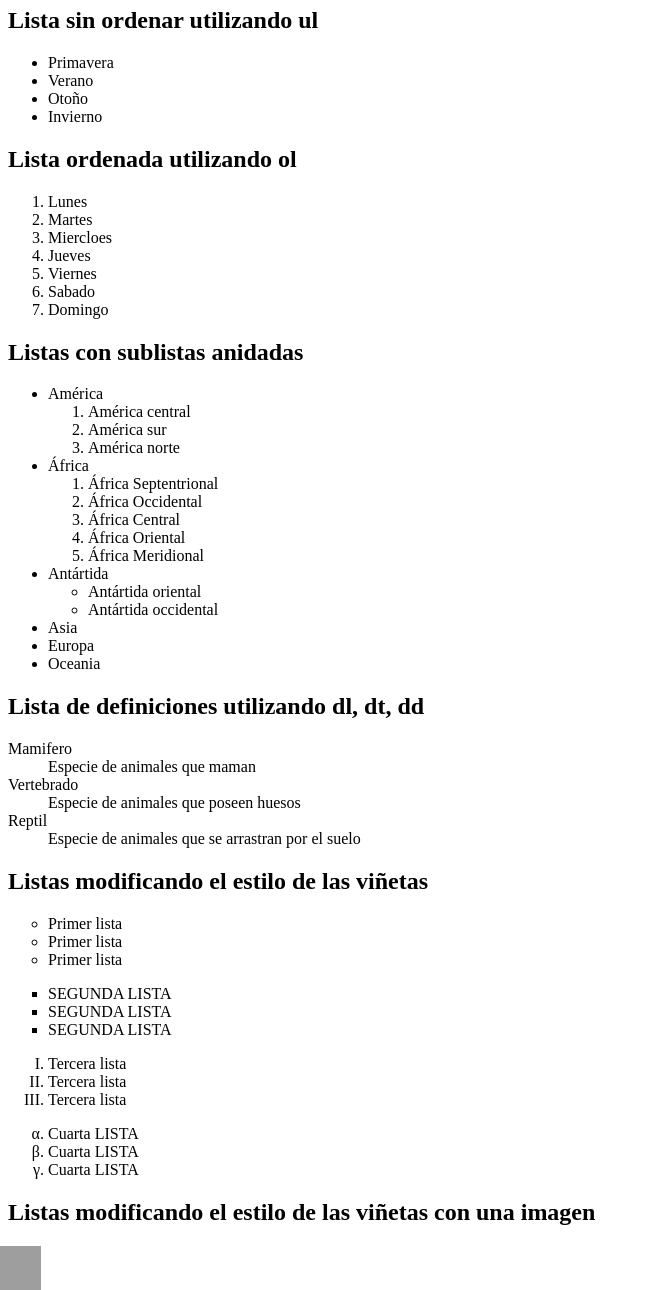
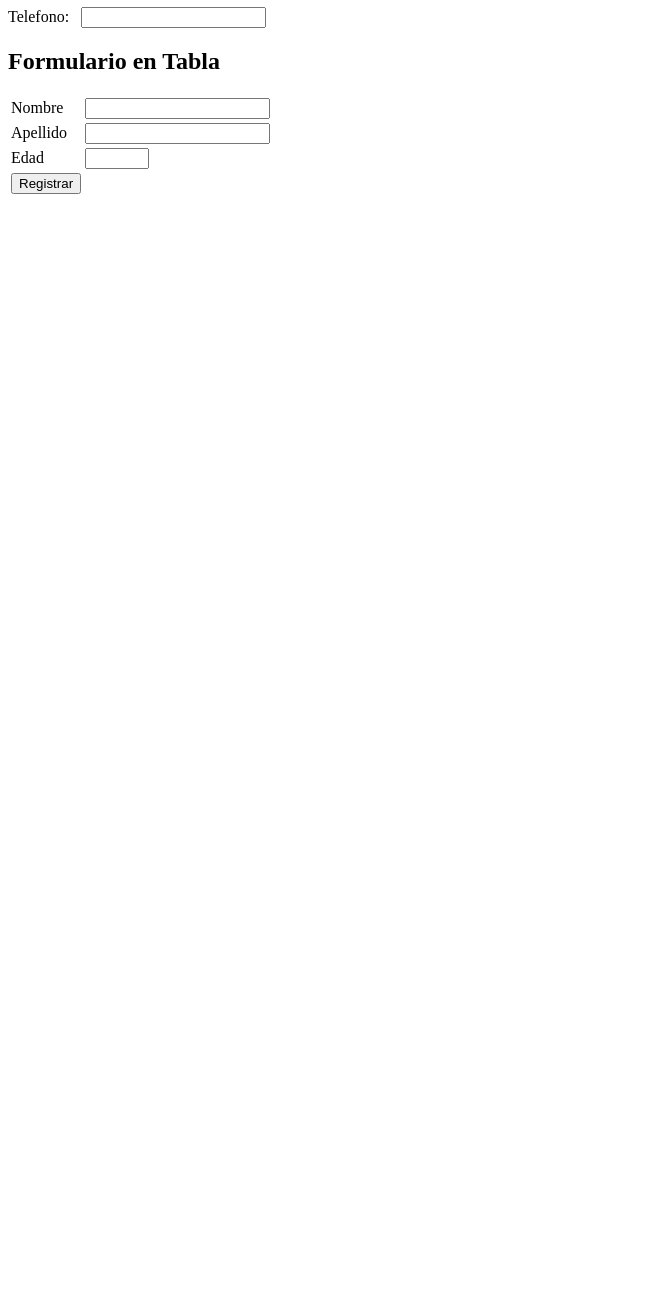
Before and after one commit to rodolfopb/rodolfopb, a plain HTML site: page index.html in a window 1280 px wide. Shown: the part 73-1363 px from the top of the page, without its empty margins (0-649 px from the left). After the commit the page ends 800 px from the top, so only its background shows below. Drawn offline with Linux system fonts and the light colour scheme.

Commit message:
Update index.html

```diff
--- a/index.html
+++ b/index.html
@@ -1,91 +1,52 @@
-<!DOCTYPE HTML>
-<!--Curso de HTML desde cero-->
+<!DOCTYPE html>
+<!--Con la linea anterior especificamos que vamos a utilizar estandar HTML5-->
+<!--Curso de HTML desde cero, siguiendo el curso de youtube del canal pildorasinformaticas-->
 <html>
     <head>
         <!--Titulo de la pagina-->
-        <title>Curso HTML: Pagina6</title>
+        <!--Aqui incluimos tambien llamados a archivos internos y externos-->
+        <!--hojas de estilo CSS y Javascript-->
+        <!--etiquetas meta, especificar metadatos-->
+        <title>Curso HTML: Usando JS</title>
+        <meta charset="iso-8559-1"/>
+        <meta name="description" content="Pagina del aprendizaje de HTML5"/>
+        <meta name="keywords" content="html5, css3, Javascript, diseño web"/>
+        <link rel="stylesheet" href="estilos.css" />
+        <script src="JS1.js"></script>
+
     </head>
     <body>
-        <h1>Listas</h1>
-        <h2>Lista sin ordenar utilizando ul</h2>
-        <ul>
-            <li>Primavera</li>
-            <li>Verano</li>
-            <li>Otoño</li>
-            <li>Invierno</li>
-        </ul>
-        <h2>Lista ordenada utilizando ol</h2>
-        <ol>
-            <li>Lunes</li>
-            <li>Martes</li>
-            <li>Miercloes</li>
-            <li>Jueves</li>
-            <li>Viernes</li>
-            <li>Sabado</li>
-            <li>Domingo</li>
-        </ol>
-        <h2>Listas con sublistas anidadas</h2>
-        <ul>
-            <li>América</li>
-                <ol>
-                    <li>América central</li>
-                    <li>América sur</li>
-                    <li>América norte</li>
-                </ol>
-            <li>África</li>
-                <ol>
-                    <li>África Septentrional</li>
-                    <li>África Occidental</li>
-                    <li>África Central</li>
-                    <li>África Oriental</li>
-                    <li>África Meridional</li>
-                </ol>
-            <li>Antártida</li>
-                <ul>
-                    <li>Antártida oriental</li>
-                    <li>Antártida occidental</li>
-                </ul>
-            <li>Asia</li>
-            <li>Europa</li>
-            <li>Oceania</li>
-          </ul>
-        <h2>Lista de definiciones utilizando dl, dt, dd</h2>
-            <dl>
-                <dt>Mamifero</dt><dd> Especie de animales que maman</dd>
-                <dt>Vertebrado</dt><dd> Especie de animales que poseen huesos</dd>
-                <dt>Reptil</dt><dd>Especie de animales que se arrastran por el suelo</dd>
-            </dl>
-        <h2>Listas modificando el estilo de las viñetas</h2>
-        <ul style= "list-style-type: circle">
-            <li>Primer lista </li>
-            <li>Primer lista </li>
-            <li>Primer lista </li>
-        </ul>
+        <h1>Uso de Formularios y API</h1>
+        <section>
+            <form name="registro" method="GET">
+                <datalist id="informacion">
+                    <option value="24324423" label="   Telefono Directo"></option>
+                    <option value="24777423" label="   Telefono Alterno"></option>
+                    <option value="24324548" label="   Telefono Seguridad"></option>
+                </datalist>
+                Telefono: &nbsp; <input type="tel" name="telefono" id="telefono" list="informacion">
+            </form>
+            <h2>Formulario en Tabla</h2>
+            <form name="registro_usr" method="GET">
+               <table>
+                   <tr>
+                       <td>Nombre</td>
+                       <td><input type="text" name="nombre" id="nombre"></td>
+                   </tr>
+                   <tr>
+                        <td>Apellido</td>
+                        <td><input type="text" name="apellido" id="apellido"></td>
+                   </tr>
+                   <tr>
+                        <td>Edad</td>
+                        <td><input type="number" name="edad" id="edad" min="1" max="100"></td>
+                    </tr>
+                    <tr>
+                        <td><input type="submit" id="enviar" value="Registrar"></td>
+                    </tr>
+               </table>
+            </form>
+        </section>
 
-        <ul style= "list-style-type: square">
-            <li>SEGUNDA LISTA </li>
-            <li>SEGUNDA LISTA </li>
-            <li>SEGUNDA LISTA </li>
-        </ul>
-        <ul style= "list-style-type: upper-roman">
-            <li>Tercera lista </li>
-            <li>Tercera lista </li>
-            <li>Tercera lista </li>
-        </ul>
-        <ul style= "list-style-type: lower-greek">
-            <li>Cuarta LISTA </li>
-            <li>Cuarta LISTA </li>
-            <li>Cuarta LISTA </li>
-        </ul>
-        <h2>Listas modificando el estilo de las viñetas con una imagen</h2>
-        <ul style="list-style-image:url(https://cdn.pixabay.com/photo/2012/04/10/22/57/heart-26790__340.png);
-        height:15px; width:15px;">
-            <li> Primer elemento</li>
-            <li> Segundo elemento</li>
-            <li> Tercer elemento</li>
-            <li> Cuarto elemento</li>
-            <li> Quinto elemento</li>
-            <li> Sexto elemento</li>
-        </ul>
     </body>
 </html>
```
